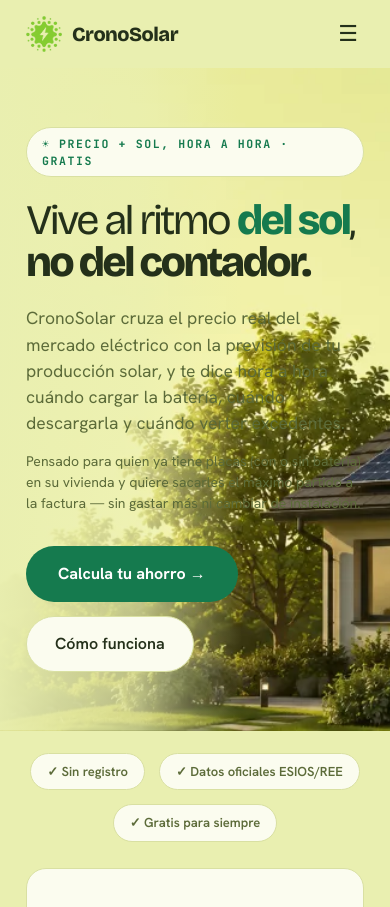
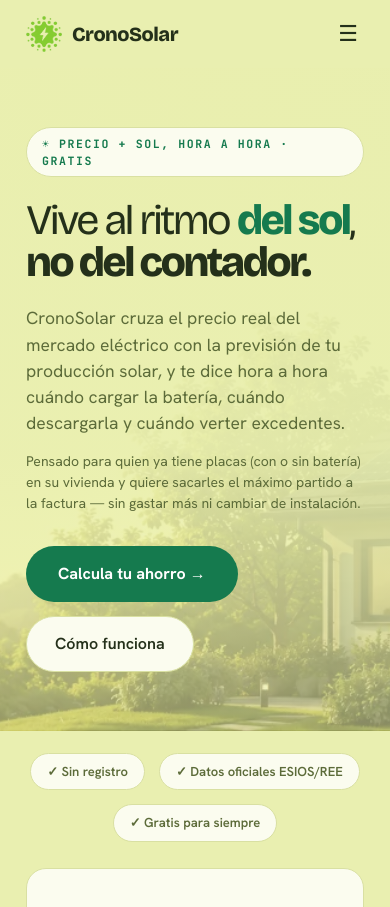
Before and after one commit to saving-planet88/cronosol, a FastAPI app: page / in a window 390 px wide. Shown: the top 907 px of the page. Run offline with FastAPI, Linux system fonts and the light colour scheme.

Commit message:
Hero de la landing: texto ilegible sobre la foto en móvil/tablet
El degradado del hero era horizontal (opaco a la izquierda, transparente
a partir del 62% del ancho), pensado para cuando el texto vive en una
columna estrecha en desktop. Por debajo de los 900px el texto (max-width
640px) ocupa proporcionalmente casi todo el ancho de pantalla y se sale
de la zona con velo, quedando parte del párrafo directamente sobre las
hojas del árbol sin contraste suficiente.

Fix: por debajo de 900px se cambia a un degradado vertical (opaco donde
está el texto, se aclara hacia abajo donde solo hay botones) — más
coherente además con que el contenido se apila verticalmente en ese
rango. Verificado en 375px, 820px y 1280px.

Co-Authored-By: Claude Fable 5 <noreply@anthropic.com>

```diff
--- a/templates/landing.html
+++ b/templates/landing.html
@@ -33,6 +33,15 @@ a:hover{color:var(--green)}
 @media(max-width:900px){
   .grid-2a{grid-template-columns:1fr!important}
   .grid-2b{grid-template-columns:1fr!important}
+}
+@media(max-width:900px){
+  /* Por debajo de escritorio ancho, el texto del hero (max-width:640px)
+     ocupa proporcionalmente más ancho de pantalla, así que el degradado
+     horizontal original dejaba parte del párrafo sobre la foto sin velo,
+     ilegible contra el árbol (se notaba ya en tablet, no solo en móvil).
+     Se cambia a un velo vertical: opaco arriba (donde está el texto), se
+     aclara hacia abajo (donde ya no hay texto, solo botones). */
+  #hero{background-image:linear-gradient(180deg,rgba(233,239,176,.95) 0%,rgba(233,239,176,.95) 62%,rgba(233,239,176,.55) 100%),url('/static/assets/hero-sm.webp')!important}
 }
 @media(max-width:760px){
   .grid-3{grid-template-columns:1fr!important}
```
